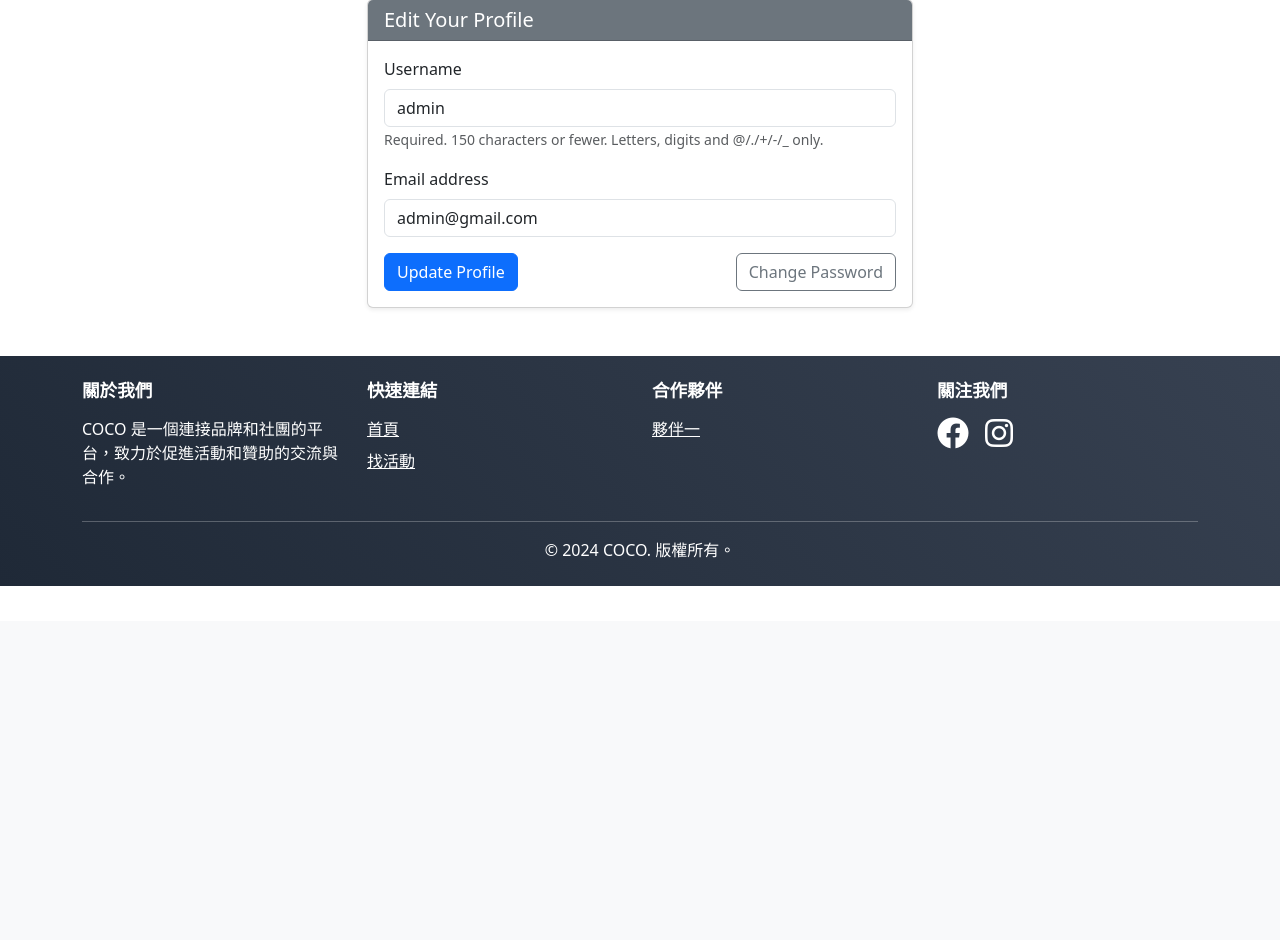
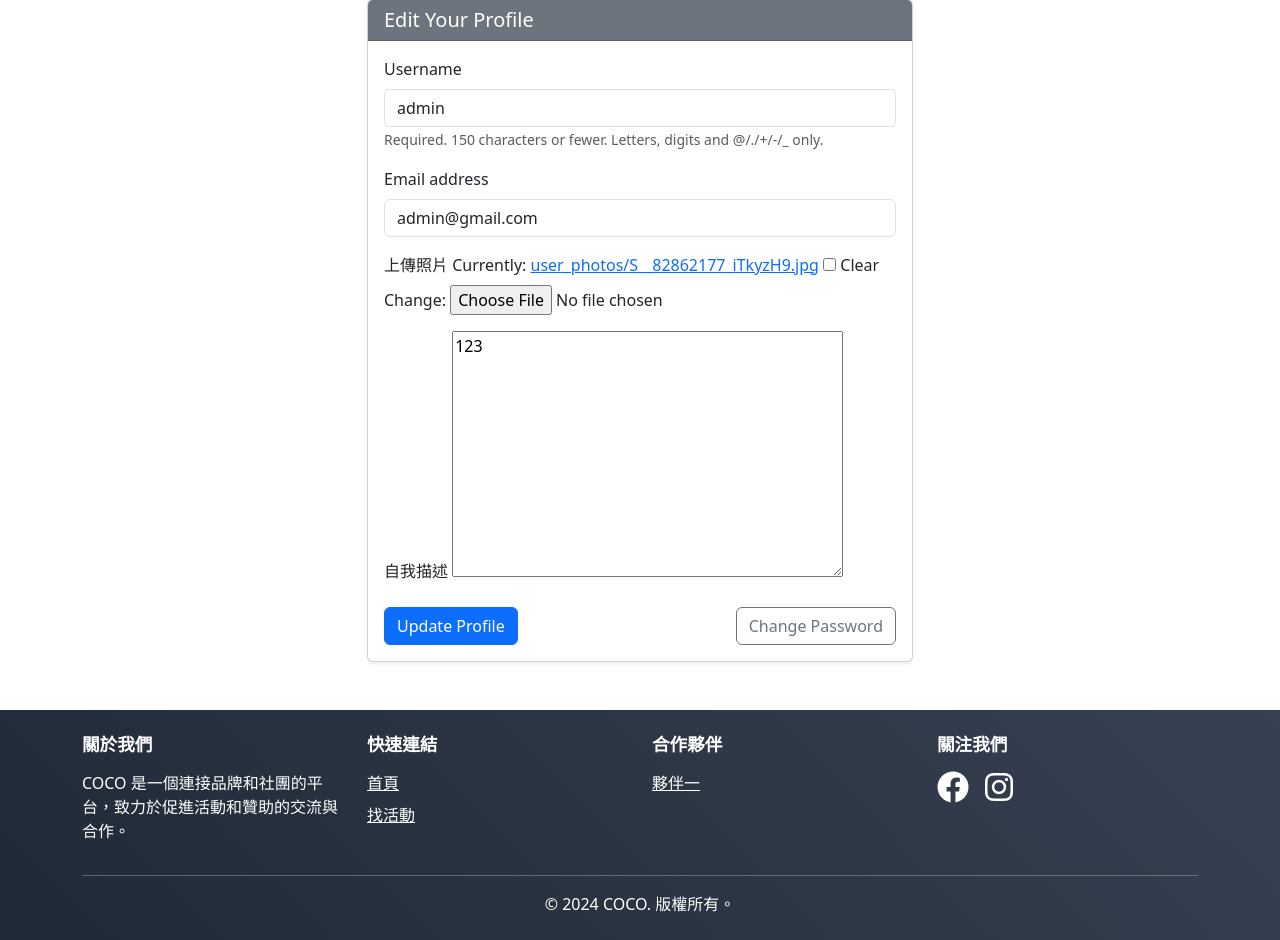
Before and after one commit to Carlin421/cococo, a Django app: page /profile/edit/ in a window 1280 px wide. Shown: the part 179-1119 px from the top of the page. Before the commit the page ends 765 px from the top, so only its background shows below. Run offline with Django 5.2, Linux system fonts and the light colour scheme; a user stored in the database is signed in; data comes from the database, SQL or seed files in the repository; both versions use the stored data as it was after the commit; some libraries are stand-ins or nearby versions.

Commit message:
個人頁面有介紹跟照片

```diff
--- a/event_matcher/events/forms.py
+++ b/event_matcher/events/forms.py
@@ -2,6 +2,11 @@ from django import forms
 from django.contrib.auth.models import User
 from django.contrib.auth.forms import AuthenticationForm
 from .models import Activitynew,Sponsorshipnew,UserProfile
+
+class UserPhotoForm(forms.ModelForm):
+    class Meta:
+        model = UserProfile
+        fields = ['photo', 'description']
 
 class LoginForm(AuthenticationForm):
     username = forms.CharField(max_length=100, widget=forms.TextInput(attrs={'class': 'form-control'}))
--- a/event_matcher/events/templates/events/edit_profile.html
+++ b/event_matcher/events/templates/events/edit_profile.html
@@ -14,9 +14,18 @@
                     <h5 class="mb-0">Edit Your Profile</h5>
                 </div>
                 <div class="card-body">
-                    <form method="post">
+                    <form method="post" enctype="multipart/form-data">
                         {% csrf_token %}
                         {% bootstrap_form form %}
+                        <div class="mb-3">
+                            <label for="photo" class="form-label">上傳照片</label>
+                            {{ form_userprofile.photo }}
+                        </div>
+                        <!-- 自我描述 -->
+                        <div class="mb-3">
+                            <label for="description" class="form-label">自我描述</label>
+                            {{ form_userprofile.description }}
+                        </div>
                         <div class="d-flex justify-content-between mt-3">
                             <button type="submit" class="btn btn-primary">Update Profile</button>
                             <a href="{% url 'password_change' %}" class="btn btn-outline-secondary">Change Password</a>
--- a/event_matcher/events/templates/events/profile.html
+++ b/event_matcher/events/templates/events/profile.html
@@ -19,13 +19,18 @@
                     <div class="row">
                         <!-- 左側：照片 -->
                         <div class="col-md-4 d-flex align-items-center justify-content-center">
+                            {% if user_extend.photo %}
+                            <img src="{{ user_extend.photo.url }}" alt="{{ user_extend.user }}" class="img-fluid rounded mb-4">
+                            {% else %}
                             <img src="{% static 'default.jpg' %}" alt="Default Profile Picture" class="img-fluid rounded-circle" style="max-width: 150px;">
+                            {% endif %}
                         </div>
                         <!-- 右側：用戶信息 -->
                         <div class="col-md-8">
                             <p><strong>Username:</strong> {{ user.username }}</p>
                             <p><strong>Email:</strong> {{ user.email }}</p>
                             <p><strong>Date Joined:</strong> {{ user.date_joined }}</p>
+                            <p><strong>Description:</strong> {{ user_extend.description }}</p>
                         </div>
                     </div>
                 </div>
--- a/event_matcher/events/urls.py
+++ b/event_matcher/events/urls.py
@@ -3,7 +3,6 @@ from . import views
 from .views import login_view, register_view, custom_logout
 from django.contrib.auth.views import LogoutView
 from django.contrib.auth import views as auth_views
-from .views import chatbot_view
 
 
 urlpatterns = [
@@ -36,6 +35,6 @@ urlpatterns = [
     path('check_sponsorship/',views.check_sponsorship, name = 'check_sponsorship'),
     path('toggle_activity_check/<int:event_id>/',views.toggle_activity_check, name = 'toggle_activity_check'),
     path('toggle_sponsorship_check/<int:event_id>/',views.toggle_sponsorship_check, name = 'toggle_sponsorship_check'),
-    path('chatbot/', chatbot_view, name='chatbot'),
+    path('chatbot/', views.chatbot_view, name='chatbot'),
 
 ]
--- a/event_matcher/events/views.py
+++ b/event_matcher/events/views.py
@@ -2,8 +2,8 @@ from django.shortcuts import render,get_object_or_404, redirect
 from django.shortcuts import render, redirect
 from django.contrib.auth import login, authenticate,get_user_model
 from django.contrib.auth.forms import AuthenticationForm
-from .forms import LoginForm, RegisterForm
-from .models import Activitynew,Sponsorshipnew
+from .forms import LoginForm, RegisterForm,UserPhotoForm
+from .models import Activitynew,Sponsorshipnew,UserProfile
 from django.contrib.auth import logout
 from django.contrib.auth.decorators import login_required
 from django.contrib import messages
@@ -14,26 +14,37 @@ from .forms import SponsorshipForm
 from django.utils import timezone
 from django.core.paginator import Paginator, EmptyPage, PageNotAnInteger
 
+def chatbot_view(request):
+    return render(request, 'events/chatbot.html')
+
 @login_required
 def edit_profile(request):
     if request.method == 'POST':
         form = UserProfileForm(request.POST, instance=request.user)
-        if form.is_valid():
+        form_userprofile = UserPhotoForm(request.POST, request.FILES, instance=request.user.profile)
+
+        if form.is_valid() and form_userprofile.is_valid():
             form.save()
+            form_userprofile.save()
             messages.success(request, 'Your profile has been updated!')
             return redirect('profile')
     else:
         form = UserProfileForm(instance=request.user)
+        form_userprofile = UserPhotoForm(instance=request.user.profile)
+
     context = {
         'form': form,
+        'form_userprofile': form_userprofile
     }
     return render(request, 'events/edit_profile.html', context)
 def user_profile(request, user_id):
     User= get_user_model()
     user = get_object_or_404(User, id=user_id)
+    user_extend = UserProfile.objects.get(user=user)
     user_activities = Activitynew.objects.filter(organizer=user)
     context = {
         'user': user,
+        'user_extend': user_extend,
         'user_activities': user_activities
     }
     return render(request, 'events/user_profile.html', context)
@@ -123,17 +134,18 @@ def login_view(request):
 def register_view(request):
     if request.method == 'POST':
         form = RegisterForm(request.POST)
-        if form.is_valid():
-            user = form.save(commit=False)
-            user.set_password(form.cleaned_data['password'])
-            user.save()
-            role = request.POST.get("role")
-            # 根據 role 進行不同的處理，例如存儲到用戶的其他屬性
-            return redirect('login')
+        form_userprofile = UserPhotoForm(request.POST, request.FILES)
+        if form.is_valid() and form_userprofile.is_valid():
+            user = form.save()
+            user_profile = form_userprofile.save(commit=False)
+            user_profile.user = user
+            user_profile.save()
+            return redirect('login')  # 註冊完成後重定向到登入頁面
     else:
         form = RegisterForm()
-    return render(request, 'events/register.html', {'form': form})
+        form_userprofile = UserPhotoForm()
 
+    return render(request, 'events/register.html',{'form': form,'form_userprofile': form_userprofile})
 
 def activitynew_list(request):
     query = request.GET.get('q')
@@ -188,15 +200,6 @@ def custom_logout(request):
 
 @login_required
 def profile_view(request):
-    if request.method == 'POST':
-        form = UserProfileForm(request.POST, instance=request.user)
-        if form.is_valid():
-            form.save()
-            messages.success(request, 'Your profile has been updated!')
-            return redirect('profile')
-    else:
-        form = UserProfileForm(instance=request.user)
-
     # 獲取用戶收藏的活動和贊助
     favorite_activities = Activitynew.objects.filter(is_favorited=True)
     favorite_sponsorships = Sponsorshipnew.objects.filter(is_favorited=True)
@@ -204,11 +207,13 @@ def profile_view(request):
     # 獲取用戶發布的活動
     user_activities = Activitynew.objects.filter(organizer=request.user)
 
+    # 用戶的照片跟描述
+    user_extend = UserProfile.objects.get(user=request.user)
     context = {
-        'form': form,
         'favorite_activities': favorite_activities,
         'favorite_sponsorships': favorite_sponsorships,
-        'user_activities': user_activities
+        'user_activities': user_activities,
+        'user_extend': user_extend
     }
     return render(request, 'events/profile.html', context)
 def sponsor_detail(request, sponsorship_id):
@@ -247,6 +252,3 @@ def add_sponsorship(request):
     else:
         form = SponsorshipForm()
     return render(request, 'events/add_sponsorship.html', {'form': form})
-
-def chatbot_view(request):
-    return render(request, 'chatbot.html')
```
Also changed, not shown: event_matcher/events/templates/events/register.html (+14 -6 lines), event_matcher/events/templates/events/user_profile.html (+16 -3 lines), event_matcher/db.sqlite3, event_matcher/media/user_photos/098a225e-b40e-4a48-ac92-05bc3e13451e.jpg (added), event_matcher/media/user_photos/S__82862177.jpg (added), event_matcher/media/user_photos/S__82862177_iTkyzH9.jpg (added), event_matcher/media/user_photos/b22cac4c-5ea5-40b3-bd6b-81b5b53272e9_B.jpg (added).
